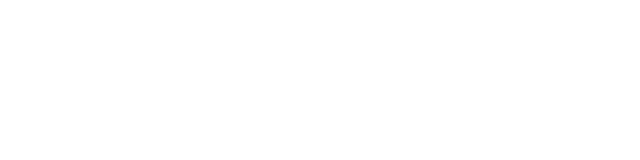
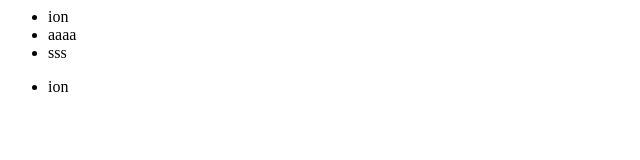
Before and after one commit to Ionut12/angular, an Angular app: page / in a window 1280 px wide. Shown: the top 160 px of the page, without its empty margins (0-640 px from the left). Built offline with nearby package versions, Linux system fonts and the light colour scheme.

Commit message:
5 files modified

```diff
--- a/src/app/app.component.html
+++ b/src/app/app.component.html
@@ -1,4 +1,5 @@
 <!-- <app-selector [options]="options"></app-selector>
 <p *ngFor="let Person of data.persons | async">{{ Person.name }}</p>
 <app-add-person></app-add-person> -->
-<app-list1></app-list1>
+<app-list1 [items]="treburiToDo"></app-list1>
+<app-list1 [items]="treburiDone"></app-list1>
--- a/src/app/app.component.ts
+++ b/src/app/app.component.ts
@@ -1,5 +1,6 @@
 import { Component, OnInit, VERSION } from '@angular/core';
 import { DataService } from './data.service';
+import { Data2Service } from './data2.service';
 
 @Component({
   selector: 'my-app',
@@ -9,8 +10,15 @@
 export class AppComponent implements OnInit {
   persons = [];
   options: string[] = [];
-  constructor(public data: DataService) {}
+  treburiToDo = [];
+  treburiDone = [];
+  constructor(public data: DataService, public data2: Data2Service) {}
   ngOnInit() {
+    this.data2.treburi.subscribe((value) => {
+      this.treburiToDo = value.filter((treaba) => treaba.status === 'todo');
+      this.treburiDone = value.filter((treaba) => treaba.status === 'done');
+    });
+
     this.data.persons.subscribe((value) => {
       this.persons = value;
       for (let Person of this.persons) {
--- a/src/app/data2.service.ts
+++ b/src/app/data2.service.ts
@@ -7,7 +7,7 @@
     { name: 'ion', status: 'todo' },
     { name: 'aaaa', status: 'todo' },
     { name: 'sss', status: 'todo' },
-    { name: 'ion', status: 'todo' },
+    { name: 'ion', status: 'done' },
   ]);
   constructor() {}
 
--- a/src/app/list1/list1.component.html
+++ b/src/app/list1/list1.component.html
@@ -1,3 +1,3 @@
 <ul>
-  <li *ngFor="let Treburi of addTreaba">{{ Treburi }}</li>
+  <li *ngFor="let Treaba of items">{{ Treaba.name }}</li>
 </ul>
--- a/src/app/list1/list1.component.ts
+++ b/src/app/list1/list1.component.ts
@@ -7,8 +7,8 @@
   styleUrls: ['./list1.component.css'],
 })
 export class List1Component implements OnInit {
-  @Input() addTreaba = [];
-  constructor(public data: Data2Service) {}
+  @Input() items = [];
+  constructor() {}
 
   ngOnInit() {}
 }
```
